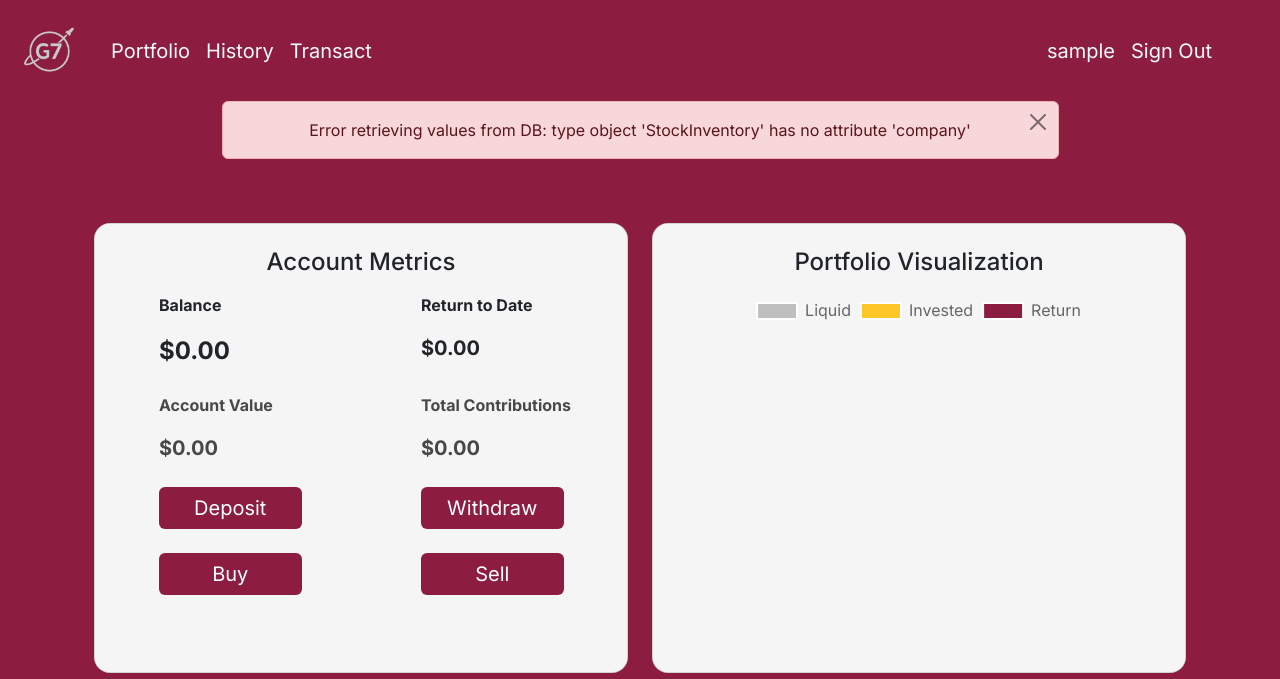
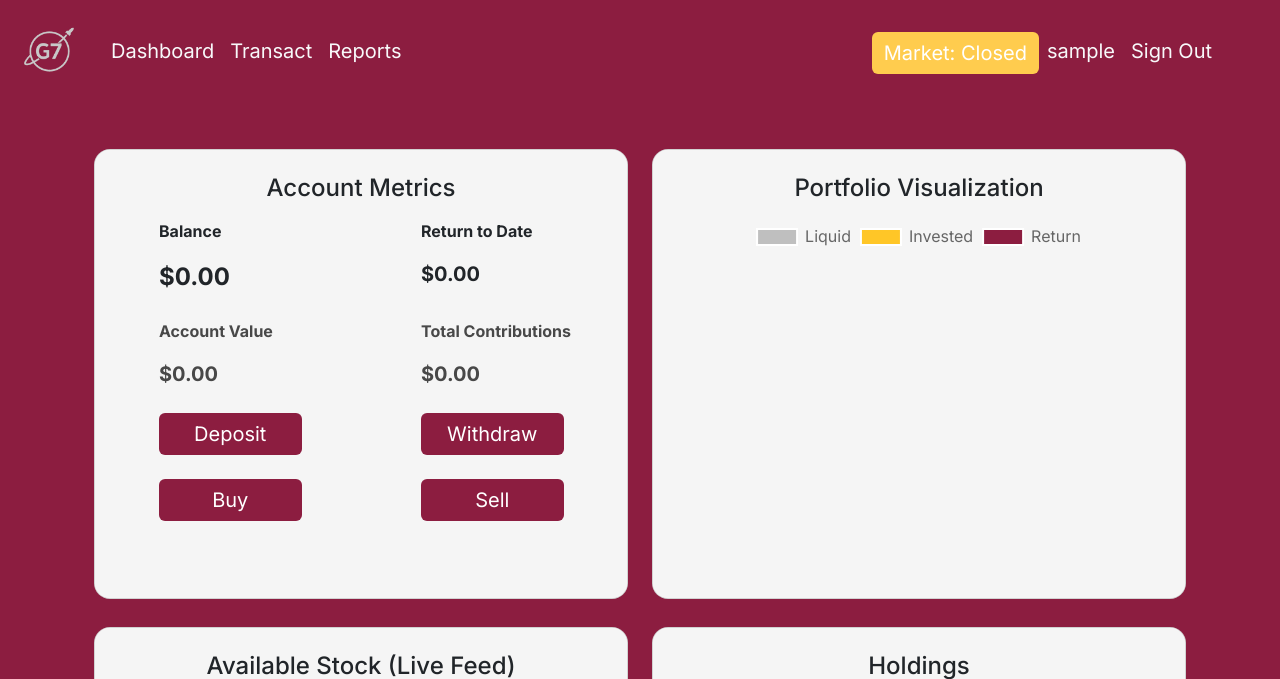
Before and after one commit to el-monke/StockTradingSystem, a Flask app: page /home in a window 1280 px wide. Shown: the top 679 px of the page. Run offline with Flask 3, Linux system fonts and the light colour scheme; the visitor is signed in with stand-in values (Sample User, id 1); data comes from the database, SQL or seed files in the repository; data that the repository does not hold is empty.

Commit message:
UI update, Base/Home Admin
Attempted to correct RNG errors by inputting a relationship (still unfinished). Applied a Flask context processor for market open UI elements. Created a separate navbar for admins and added Market status indicator on navbar.

```diff
--- a/app.py
+++ b/app.py
@@ -81,6 +81,7 @@ class StockInventory(db.Model):
     dailyHighPrice = db.Column(db.Float)                     # intraday high
     dailyLowPrice = db.Column(db.Float)                      # intraday low
     dailyDate = db.Column(db.Date)                           # which day these stats belong to
+    company = db.relationship("Company", backref="stock")
 
     createdAt = db.Column(db.DateTime, nullable=False)
     updatedAt = db.Column(db.DateTime, nullable=False)
@@ -429,6 +430,14 @@ def get_market_status(target_date=None):
 
     return market_open, market_start, market_end, holiday
 
+@app.context_processor
+def injectMktStatus():
+    market_open = get_market_status()[0]
+    market_start = get_market_status()[1]
+    market_end = get_market_status()[2]
+    holiday = get_market_status()[3]
+
+    return dict(market_open=market_open, market_start=market_start, market_end=market_end, holiday=holiday)
 # -------------------------------------------------------------------
 
 # HOME ROUTES---------------------------------------------------------------------------------------
@@ -507,6 +516,7 @@ def homeAdmin():
             .order_by(StockInventory.ticker)
             .all()
         )
+
     except:
         flash("Error retrieving values from DB", "danger")
         return render_template("home.html")
--- a/templates/base.html
+++ b/templates/base.html
@@ -25,9 +25,33 @@
             <span class="navbar-brand"><img src="{{ url_for('static', filename='logo.png') }}" style="height: 75px; width: auto;"></span>
 
         {% if current_user.is_authenticated %}
+            {% if current_user.get_id().startswith('admin') %}
                 <ul class="navbar-nav">
-            <li class="nav-item"><a class="nav-link text-light fs-5" href="{{ url_for('home') }}">Portfolio</a></li>
-            <li class="nav-item"><a class="nav-link text-light fs-5" href="{{ url_for('viewOrderHistory') }}">History</a></li>
+                    <li class="nav-item"><a class="nav-link text-light fs-5" href="{{ url_for('homeAdmin') }}">Dashboard</a></li>
+
+                    <li class="nav-item dropdown">
+                        <a class="nav-link dropdown-toggle text-light fs-5" href="#" data-bs-toggle="dropdown">Admin Functions</a>
+                        <ul class="dropdown-menu">
+                            <li><a class="dropdown-item fs-5" href="{{ url_for('createStock') }}">Create Stock</a></li>
+                            <li><a class="dropdown-item fs-5" href="{{ url_for('createaccount') }}">Create User</a></li>
+                            <li><a class="dropdown-item fs-5" href="{{ url_for('changeMktHrs') }}">Change Mkt Hours/Schedule</a></li>
+                        </ul>
+                    </li>
+                </ul>
+
+                <ul class="navbar-nav ms-auto me-5">
+                    {% if market_open == True %}
+                        <li class="nav-item"><a class="btn btn-primary fs-5" style="background-color: #25C87C; border: none;">Market: Open</a></li>
+                    {% elif market_open == False %}
+                        <li class="nav-item"><a class="btn btn-primary fs-5 mt-1" style="background-color: #FFCC4E; border: none;">Market: Closed</a></li>
+                    {% endif %}
+                    <li class="nav-item"><a class="nav-link text-light fs-5">{{ current_user.username }}</a></li>
+                    <li class="nav-item"><a class="nav-link text-light fs-5" href="{{ url_for('logout') }}">Sign Out</a></li>
+                </ul>
+
+            {% elif current_user.get_id().startswith('user') %}
+                <ul class="navbar-nav">
+                    <li class="nav-item"><a class="nav-link text-light fs-5" href="{{ url_for('home') }}">Dashboard</a></li>
 
                     <li class="nav-item dropdown">
                         <a class="nav-link dropdown-toggle text-light fs-5" href="#" data-bs-toggle="dropdown">Transact</a>
@@ -38,12 +62,26 @@
                             <li><a class="dropdown-item fs-5" href="{{ url_for('withdrawFunds') }}">Withdraw</a></li>
                         </ul>
                     </li>
+
+                    <li class="nav-item dropdown">
+                        <a class="nav-link dropdown-toggle text-light fs-5" href="#" data-bs-toggle="dropdown">Reports</a>
+                        <ul class="dropdown-menu">
+                            <li><a class="dropdown-item fs-5" href="{{ url_for('viewOrderHistory') }}">Order History</a></li>
+                            <li><a class="dropdown-item fs-5" href="#">Portfolio</a></li>
+                        </ul>
+                    </li>
                 </ul>
 
                 <ul class="navbar-nav ms-auto me-5">
+                    {% if market_open == True %}
+                        <li class="nav-item"><a class="btn btn-primary fs-5" style="background-color: #25C87C; border: none;">Market: Open</a></li>
+                    {% elif market_open == False %}
+                        <li class="nav-item"><a class="btn btn-primary fs-5 mt-1" style="background-color: #FFCC4E; border: none;">Market: Closed</a></li>
+                    {% endif %}
                     <li class="nav-item"><a class="nav-link text-light fs-5">{{ current_user.username }}</a></li>
                     <li class="nav-item"><a class="nav-link text-light fs-5" href="{{ url_for('logout') }}">Sign Out</a></li>
                 </ul>
+            {% endif %}
         {% endif %}
         </div>
     </nav>
```
Also changed, not shown: templates/home_admin.html (+28 -0 lines). Lines whose indentation alone changed are shown as unchanged.
